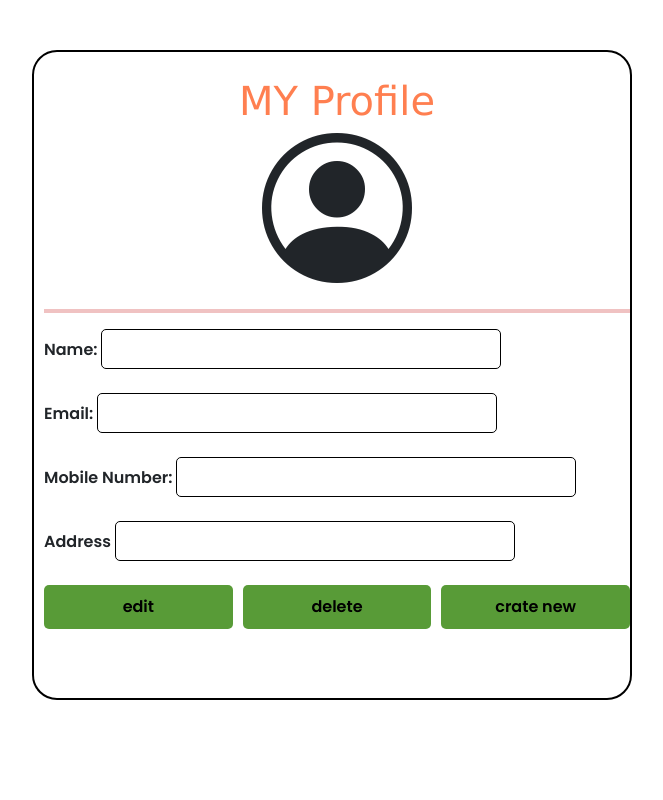
After one commit to heshara2000/My-First-Web, a PHP site: page /php/profile.php in a window 1280 px wide. The commit adds this page. Shown: the whole page, without its empty margins (218-881 px from the left). Run offline with PHP 8.4, Linux system fonts and the light colour scheme.

Commit message:
create display profile page

```diff
--- a/css/style.css
+++ b/css/style.css
@@ -157,3 +157,90 @@
     border-radius: 25px;
 
 }
+
+.profile-container {
+    border: 2px solid black;
+    height: 650px;
+    width: 600px;
+    border-radius: 25px;
+    margin-left: 250px;
+    margin-top: 50px;
+    padding-left: 10px;
+
+}
+h1 {
+    color: coral;
+    padding-top: 25px;
+    text-align: center;
+    font-family:'Lucida Sans', 'Lucida Sans Regular', 'Lucida Grande', 'Lucida Sans Unicode', Geneva, Verdana, sans-serif;
+
+}
+
+.person {
+
+     border: 1p solid blue;
+     font-size: 150px;
+     text-align: center;
+     padding-bottom: 10px;
+
+}
+.line {
+    color: #c40d0d;
+    border: 2px solid;
+}
+.pname {
+    border: 1px solid black;
+    border-radius: 5px;
+    width: 400px;
+    height: 40px;
+}
+.pmail{
+    border: 1px solid black;
+    border-radius: 5px;
+    width: 400px;
+    height: 40px;
+
+}
+
+.pmobile{
+    border: 1px solid black;
+    border-radius: 5px;
+    width: 400px;
+    height: 40px;
+
+}
+.paddress{
+    border: 1px solid black;
+    border-radius: 5px;
+    width: 400px;
+    height: 40px;
+
+}
+
+
+
+.person-group{
+    display: grid;
+    grid-template-columns: repeat(3, 3fr);
+    gap: 10px;
+
+
+
+}
+.div1{
+    background-color: #589b37;
+    padding: 10px;
+    border-radius: 5px;
+}
+
+.div2{
+    background-color: #589b37;
+    padding: 10px;
+    border-radius: 5px;
+}
+
+.div3{
+    background-color: #589b37;
+    padding: 10px;
+    border-radius: 5px;
+}
--- a/php/Login.php
+++ b/php/Login.php
@@ -66,7 +66,7 @@
       <div class="col-4 ">
 
 
-          <form action="menu.php" method="POST">
+          <form action="profile.php" method="POST">
             <!-- Email input -->
             <div class="form-outline mb-4">
               <label class="form-label" for="form1Example13">Email address</label>
--- /dev/null
+++ b/php/profile.php
@@ -0,0 +1,51 @@
+<html lang="en">
+<head>
+    <meta charset="UTF-8">
+    <meta name="viewport" content="width=device-width, initial-scale=1.0">
+    <title>profile </title>
+    <meta charset="utf-8">
+    <meta name="viewport" content="width=device-width, initial-scale=1">
+    <link href="https://cdn.jsdelivr.net/npm/bootstrap@5.3.1/dist/css/bootstrap.min.css" rel="stylesheet" integrity="sha384-4bw+/aepP/YC94hEpVNVgiZdgIC5+VKNBQNGCHeKRQN+PtmoHDEXuppvnDJzQIu9" crossorigin="anonymous">
+
+    <script src="https://ajax.googleapis.com/ajax/libs/jquery/3.6.3/jquery.min.js"></script>
+    <script src="https://cdn.jsdelivr.net/npm/bootstrap@5.3.1/dist/js/bootstrap.bundle.min.js" integrity="sha384-HwwvtgBNo3bZJJLYd8oVXjrBZt8cqVSpeBNS5n7C8IVInixGAoxmnlMuBnhbgrkm" crossorigin="anonymous"></script>
+    <link rel="stylesheet" href="../css/main.css">
+    <script src="../js/main.js"></script>
+    <link rel="stylesheet" type="text/css" href="../css/style.css">
+    <link rel="stylesheet" href="https://cdn.jsdelivr.net/npm/bootstrap-icons@1.5.0/font/bootstrap-icons.css">
+
+
+
+</head>
+<body>
+
+    <div class="profile-container">
+        <h1>MY profile</h1>
+        <div class="person">
+          <i class="bi bi-person-circle"></i>
+        </div>
+        <hr class="line">
+        <div class="person-form">
+        Name:
+            <input type="text" id="pname" class="pname" name="pname" ><br><br>
+        Email:
+            <input type="text" id="pmail" class="pmail" name="pmail" ><br><br>
+        Mobile Number:
+            <input type="text" id="pmobile" class="pmobile" name="pmobile" ><br><br>
+        Address
+            <input type="text" id="pAddress" class="pAddress" name="pAddress" ><br><br>
+        </div>
+
+        <div class="person-group">
+            <button type="submit" class="div1" name="editbtn">edit</button>
+            <button type="submit" class="div2" name="deletebtn">delete</button>
+            <button type="submit" class="div3" name="createbtn">crate new</button>
+        </div>
+
+
+
+    </div>
+
+
+</body>
+</html>
```
